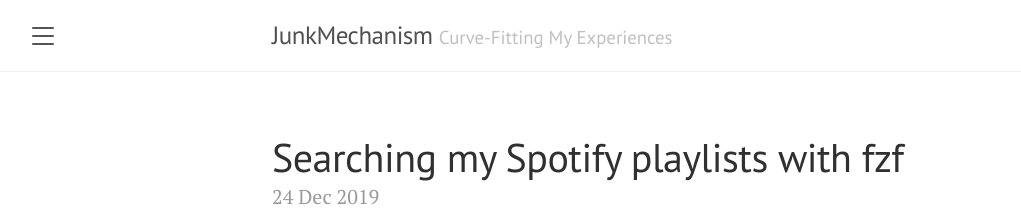
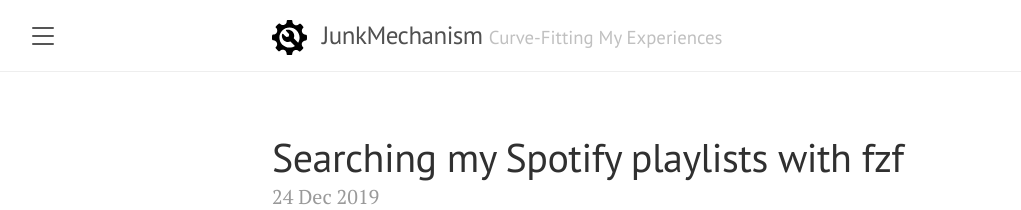
Before and after one commit to junkmechanic/junkmechanic.github.io, a Jekyll site: the page built from index.html, in a window 1280 px wide. Shown: the top 210 px of the page, without its empty margins (8-1029 px from the left). Built offline with Jekyll 4.4.1, drawn with Linux system fonts in a browser that asks for light colours; the list of posts is cut into pages by our own code.

Commit message:
Added avatar and script cleanup

```diff
--- a/_config.yml
+++ b/_config.yml
@@ -2,6 +2,7 @@
 title:               JunkMechanism
 tagline:             'Curve-Fitting My Experiences'
 description:         'Groove and grease'
+avatar:              /images/mechanic.svg
 url:                 https://junkmechanic.github.io
 baseurl:             ''
 paginate:            5
@@ -12,6 +13,9 @@ author:
   name:              Ankur Khanna
   email:             khanna89ankur@gmail.com
 
+github:
+  repo:              https://github.com/junkmechanic/junkmechanic.github.io
+
 # Gems
 plugins:
   - jekyll-paginate
--- a/_includes/head.html
+++ b/_includes/head.html
@@ -19,10 +19,10 @@
   <link rel="stylesheet" href="{{ '/public/css/poole.css' | absolute_url }}">
   <link rel="stylesheet" href="{{ '/public/css/syntax.css' | absolute_url }}">
   <link rel="stylesheet" href="{{ '/public/css/lanyon.css' | absolute_url }}">
+  <link rel="stylesheet" href="{{ '/public/css/custom.css' | absolute_url }}">
   <link rel="stylesheet" href="https://fonts.googleapis.com/css?family=PT+Serif:400,400italic,700%7CPT+Sans:400">
 
-  <link rel="apple-touch-icon-precomposed" sizes="144x144" href="{{ '/public/apple-touch-icon-precomposed.png' | absolute_url }}">
-  <link rel="shortcut icon" href="{{ '/public/favicon.ico' | absolute_url }}">
+  <link rel="icon" href="{{ '/public/favicon.ico' | absolute_url }}">
 
   <link rel="alternate" type="application/rss+xml" title="RSS" href="{{ '/atom.xml' | absolute_url }}">
 </head>
--- a/_includes/sidebar.html
+++ b/_includes/sidebar.html
@@ -25,14 +25,6 @@
       {% endif %}
     {% endfor %}
 
-    <a class="sidebar-nav-item" href="{{ site.github.repo }}/archive/v{{ site.version }}.zip">Download</a>
     <a class="sidebar-nav-item" href="{{ site.github.repo }}">GitHub project</a>
-    <span class="sidebar-nav-item">Currently v{{ site.version }}</span>
   </nav>
-
-  <div class="sidebar-item">
-    <p>
-      &copy; {{ site.time | date: '%Y' }}. All rights reserved.
-    </p>
-  </div>
 </div>
--- a/_layouts/default.html
+++ b/_layouts/default.html
@@ -12,6 +12,7 @@
     <div class="wrap">
       <div class="masthead">
         <div class="container">
+          <a href="{{ site.baseurl }}/" class="site-avatar"><img src="{{ site.avatar }}" /></a>
           <h3 class="masthead-title">
             <a href="{{ site.baseurl }}/" title="Home">{{ site.title }}</a>
             <small>{{ site.tagline }}</small>
--- /dev/null
+++ b/public/css/custom.css
@@ -0,0 +1,10 @@
+.site-avatar {
+  float: left;
+  width: 35px;
+  height: 35px;
+  margin-right: 15px;
+
+  img {
+    border-radius: 5px;
+  }
+}
```
